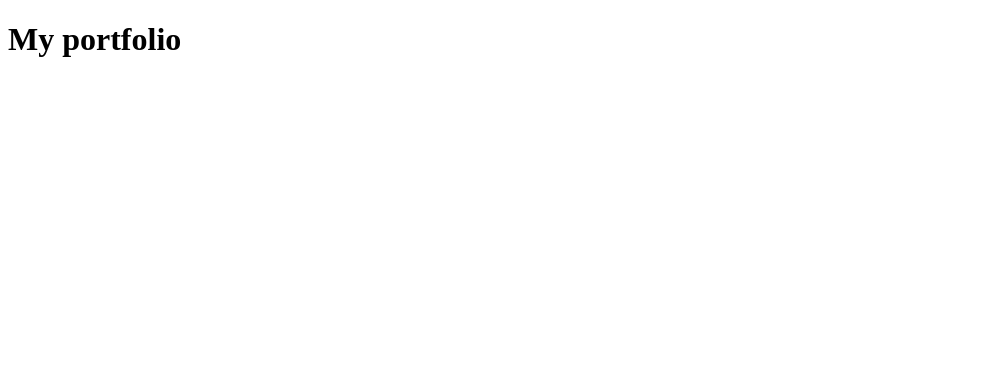
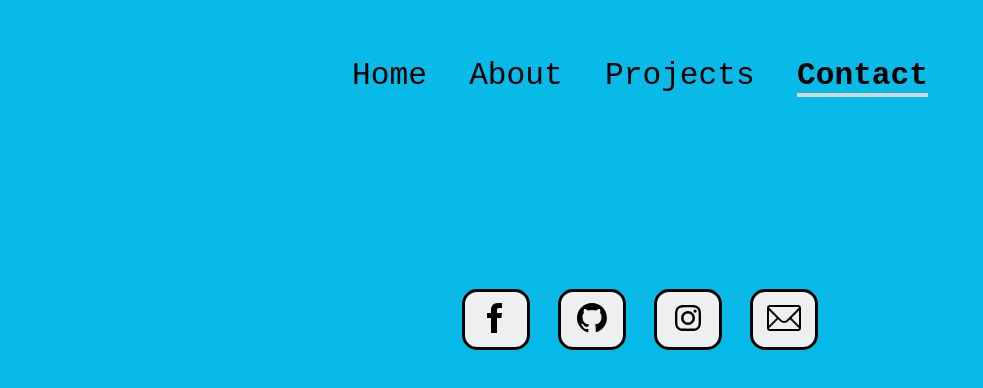
Before and after one commit to resourio/Portfolio, a React (Create React App) app: page /contact in a window 1280 px wide. Shown: the top 388 px of the page, without its empty margins (0-983 px from the left). Built offline with nearby package versions, Linux system fonts and the light colour scheme.

Commit message:
"routing and "contact" page"

```diff
--- a/src/App.js
+++ /dev/null
@@ -1,9 +0,0 @@
-function App() {
-	return (
-		<div className='App'>
-			<h1>My portfolio</h1>
-		</div>
-	);
-}
-
-export default App;
--- /dev/null
+++ b/src/components/About.js
@@ -0,0 +1,5 @@
+const About = () => {
+	return <div> </div>;
+};
+
+export default About;
--- /dev/null
+++ b/src/components/App.js
@@ -0,0 +1,27 @@
+import { BrowserRouter as Router, Routes, Route } from 'react-router-dom';
+import GlobalStyle from './GlobalStyles';
+import Header from './Header';
+import About from './About';
+import Projects from './Projects';
+import Contact from './Contact';
+import Home from './Home';
+// import Title from './Title';
+
+function App() {
+	return (
+		<>
+			<GlobalStyle />
+			<Router>
+				<Header />
+				<Routes>
+					<Route path='/' element={<Home />} />
+					<Route path='/about' element={<About />} />
+					<Route path='/projects' element={<Projects />} />
+					<Route path='/contact' element={<Contact />} />
+				</Routes>
+			</Router>
+		</>
+	);
+}
+
+export default App;
--- /dev/null
+++ b/src/components/Contact.js
@@ -0,0 +1,132 @@
+import styled from 'styled-components';
+
+const ContactContainer = styled.div`
+	display: flex;
+	flex-wrap: nowrap;
+	justify-content: center;
+	padding-top: 10em;
+	@media only screen and (max-width: 600px) {
+		display: inline;
+	}
+`;
+
+const Icons = styled.div`
+	display: flex;
+	flex-direction: row;
+	flex-wrap: nowrap;
+	width: 20em;
+	justify-content: space-around;
+	@media only screen and (max-width: 600px) {
+		width: auto;
+		justify-content: space-evenly;
+		padding-top: 4em;
+	}
+`;
+
+const IconButtons = styled.button`
+	border-radius: 15px;
+	border: 3px solid;
+	size: auto;
+	:hover {
+		cursor: pointer;
+	}
+	:active {
+		transform: translateY(4px);
+	}
+`;
+
+const Contact = () => {
+	return (
+		<>
+			<ContactContainer>
+				<Icons>
+					<a
+						href='https://www.facebook.com/travis.l.darby/'
+						target='_blank'
+						rel='noreferrer'
+					>
+						<IconButtons>
+							<svg
+								xmlns='http://www.w3.org/2000/svg'
+								width='50'
+								height='50'
+								viewBox='0 0 50 50'
+							>
+								<path
+									fill='currentColor'
+									d='M26 20v-3c0-1.3.3-2 2.4-2H31v-5h-4c-5 0-7 3.3-7 7v3h-4v5h4v15h6V25h4.4l.6-5h-5z'
+								/>
+							</svg>
+						</IconButtons>
+					</a>
+					<a
+						href='https://github.com/resourio'
+						target='_blank'
+						rel='noreferrer'
+					>
+						<IconButtons>
+							<svg
+								xmlns='http://www.w3.org/2000/svg'
+								width='50'
+								height='50'
+								viewBox='0 0 50 50'
+							>
+								<path
+									fill='currentColor'
+									fill-rule='evenodd'
+									d='M25 10c-8.3 0-15 6.7-15 15c0 6.6 4.3 12.2 10.3 14.2c.8.1 1-.3 1-.7v-2.6c-4.2.9-5.1-2-5.1-2c-.7-1.7-1.7-2.2-1.7-2.2c-1.4-.9.1-.9.1-.9c1.5.1 2.3 1.5 2.3 1.5c1.3 2.3 3.5 1.6 4.4 1.2c.1-1 .5-1.6 1-2c-3.3-.4-6.8-1.7-6.8-7.4c0-1.6.6-3 1.5-4c-.2-.4-.7-1.9.1-4c0 0 1.3-.4 4.1 1.5c1.2-.3 2.5-.5 3.8-.5c1.3 0 2.6.2 3.8.5c2.9-1.9 4.1-1.5 4.1-1.5c.8 2.1.3 3.6.1 4c1 1 1.5 2.4 1.5 4c0 5.8-3.5 7-6.8 7.4c.5.5 1 1.4 1 2.8v4.1c0 .4.3.9 1 .7c6-2 10.2-7.6 10.2-14.2C40 16.7 33.3 10 25 10z'
+									clip-rule='evenodd'
+								/>
+							</svg>
+						</IconButtons>
+					</a>
+					<a
+						href='https://www.instagram.com/resourio/'
+						target='_blank'
+						rel='noreferrer'
+					>
+						<IconButtons>
+							<svg
+								xmlns='http://www.w3.org/2000/svg'
+								width='50'
+								height='50'
+								viewBox='0 0 50 50'
+							>
+								<g fill='currentColor' fill-rule='evenodd'>
+									<path d='M25 12c-3.53 0-3.973.015-5.36.078c-1.384.063-2.329.283-3.156.604a6.372 6.372 0 0 0-2.302 1.5a6.372 6.372 0 0 0-1.5 2.303c-.321.826-.54 1.771-.604 3.155C12.015 21.027 12 21.47 12 25c0 3.53.015 3.973.078 5.36c.063 1.384.283 2.329.604 3.155c.333.855.777 1.58 1.5 2.303a6.372 6.372 0 0 0 2.302 1.5c.827.32 1.772.54 3.156.604c1.387.063 1.83.078 5.36.078c3.53 0 3.973-.015 5.36-.078c1.384-.063 2.329-.283 3.155-.604a6.371 6.371 0 0 0 2.303-1.5a6.372 6.372 0 0 0 1.5-2.303c.32-.826.54-1.771.604-3.155c.063-1.387.078-1.83.078-5.36c0-3.53-.015-3.973-.078-5.36c-.063-1.384-.283-2.329-.605-3.155a6.372 6.372 0 0 0-1.499-2.303a6.371 6.371 0 0 0-2.303-1.5c-.826-.32-1.771-.54-3.155-.604C28.973 12.015 28.53 12 25 12m0 2.342c3.471 0 3.882.014 5.253.076c1.267.058 1.956.27 2.414.448c.607.236 1.04.517 1.495.972c.455.455.736.888.972 1.495c.178.458.39 1.146.448 2.414c.062 1.37.076 1.782.076 5.253s-.014 3.882-.076 5.253c-.058 1.268-.27 1.956-.448 2.414a4.028 4.028 0 0 1-.972 1.495a4.027 4.027 0 0 1-1.495.972c-.458.178-1.147.39-2.414.448c-1.37.062-1.782.076-5.253.076s-3.883-.014-5.253-.076c-1.268-.058-1.956-.27-2.414-.448a4.027 4.027 0 0 1-1.495-.972a4.03 4.03 0 0 1-.972-1.495c-.178-.458-.39-1.146-.448-2.414c-.062-1.37-.076-1.782-.076-5.253s.014-3.882.076-5.253c.058-1.268.27-1.956.448-2.414c.236-.607.517-1.04.972-1.495a4.028 4.028 0 0 1 1.495-.972c.458-.178 1.146-.39 2.414-.448c1.37-.062 1.782-.076 5.253-.076' />
+									<path d='M25 18a7 7 0 1 0 0 14a7 7 0 0 0 0-14m0 11.5a4.5 4.5 0 1 1 0-9a4.5 4.5 0 0 1 0 9m8.7-11.4a1.6 1.6 0 1 1-3.2 0a1.6 1.6 0 0 1 3.2 0' />
+								</g>
+							</svg>
+						</IconButtons>
+					</a>
+					<a href='mailto:resourio@gmail.com'>
+						<IconButtons>
+							<svg
+								xmlns='http://www.w3.org/2000/svg'
+								width='50'
+								height='50'
+								viewBox='0 0 50 50'
+							>
+								<path
+									fill='currentColor'
+									d='m31.796 24.244l9.97 9.97l-1.415 1.414l-9.97-9.97zm-13.518.043l1.414 1.414l-9.9 9.9l-1.414-1.41z'
+									opacity='.9'
+								/>
+								<path
+									fill='currentColor'
+									d='M25 29.9c-1.5 0-3.1-.6-4.2-1.8L8.3 15.7l1.4-1.4l12.5 12.5c1.6 1.6 4.1 1.6 5.7 0l12.5-12.5l1.4 1.4l-12.6 12.5c-1.1 1.1-2.7 1.7-4.2 1.7z'
+								/>
+								<path
+									fill='currentColor'
+									d='M39 38H11c-1.7 0-3-1.3-3-3V15c0-1.7 1.3-3 3-3h28c1.7 0 3 1.3 3 3v20c0 1.7-1.3 3-3 3zM11 14c-.6 0-1 .4-1 1v20c0 .6.4 1 1 1h28c.6 0 1-.4 1-1V15c0-.6-.4-1-1-1H11z'
+								/>
+							</svg>
+						</IconButtons>
+					</a>
+				</Icons>
+			</ContactContainer>
+		</>
+	);
+};
+
+export default Contact;
--- /dev/null
+++ b/src/components/GlobalStyles.js
@@ -0,0 +1,13 @@
+import { createGlobalStyle } from 'styled-components';
+
+const GlobalStyle = createGlobalStyle`
+  body {
+    margin: 0;
+    padding: 0;
+    background:#07bae8;
+    font-family: Open-Sans, Helvetica, Sans-Serif;
+   font-size: larger;
+  }
+`;
+
+export default GlobalStyle;
--- /dev/null
+++ b/src/components/Header.js
@@ -0,0 +1,92 @@
+import React from 'react';
+import styled from 'styled-components';
+import { NavLink } from 'react-router-dom';
+
+const Wrapper = styled.div`
+	display: flex;
+	flex-direction: row;
+	flex-wrap: nowrap;
+	justify-content: space-around;
+	align-items: baseline;
+	align-content: center;
+	padding-top: 3em;
+	background-color: #07bae8;
+`;
+
+const LinkWrapper = styled.div`
+	display: flex;
+	flex-direction: row;
+	flex-wrap: nowrap;
+	justify-content: space-between;
+	width: 30em;
+	text-decoration: none;
+	@media only screen and (max-width: 600px) {
+		flex-direction: column;
+		justify-content: center;
+		width: auto;
+	}
+`;
+const LinkDecoration = styled(NavLink)`
+	text-decoration: none;
+	font-family: monospace;
+	font-size: 2em;
+`;
+
+const Header = () => {
+	return (
+		<Wrapper>
+			<LinkWrapper>
+				<LinkDecoration
+					to='/'
+					style={({ isActive, isPending }) => {
+						return {
+							fontWeight: isActive ? 'bold' : '',
+							borderBottom: isActive ? '4px solid	 rgb(212, 212, 212)' : '',
+							color: isActive ? '#black' : 'black',
+						};
+					}}
+				>
+					Home
+				</LinkDecoration>
+				<LinkDecoration
+					to='About'
+					style={({ isActive, isPending }) => {
+						return {
+							fontWeight: isActive ? 'bold' : '',
+							borderBottom: isActive ? '4px solid rgb(212, 212, 212)' : '',
+							color: isActive ? 'black' : 'black',
+						};
+					}}
+				>
+					About
+				</LinkDecoration>
+				<LinkDecoration
+					to='Projects'
+					style={({ isActive, isPending }) => {
+						return {
+							fontWeight: isActive ? 'bold' : '',
+							borderBottom: isActive ? '4px solid rgb(212, 212, 212)' : '',
+							color: isActive ? 'black' : 'black',
+						};
+					}}
+				>
+					Projects
+				</LinkDecoration>
+				<LinkDecoration
+					to='Contact'
+					style={({ isActive, isPending }) => {
+						return {
+							fontWeight: isActive ? 'bold' : '',
+							borderBottom: isActive ? '4px solid rgb(212, 212, 212)' : '',
+							color: isActive ? 'black' : 'black',
+						};
+					}}
+				>
+					Contact
+				</LinkDecoration>
+			</LinkWrapper>
+		</Wrapper>
+	);
+};
+
+export default Header;
--- /dev/null
+++ b/src/components/Home.js
@@ -0,0 +1,5 @@
+const Home = () => {
+	return <></>;
+};
+
+export default Home;
--- /dev/null
+++ b/src/components/Projects.js
@@ -0,0 +1,10 @@
+const Projects = () => {
+	return (
+		<>
+			{' '}
+			<h1> Here are some examples of projects that I have worked on:</h1>
+		</>
+	);
+};
+
+export default Projects;
--- /dev/null
+++ b/src/components/Title.js
@@ -0,0 +1,12 @@
+// import styled from 'styled-components';
+
+// const TitleDiv = styled.div`
+// 	text-align: center;
+// 	display: block;
+// `;
+
+// const Title = () => {
+// 	return <TitleDiv> Title</TitleDiv>;
+// };
+
+// export default Title;
--- a/src/index.js
+++ b/src/index.js
@@ -1,6 +1,6 @@
 import React from 'react';
 import ReactDOM from 'react-dom/client';
-import App from './App';
+import App from './components/App';
 
 const root = ReactDOM.createRoot(document.getElementById('root'));
 root.render(
```
